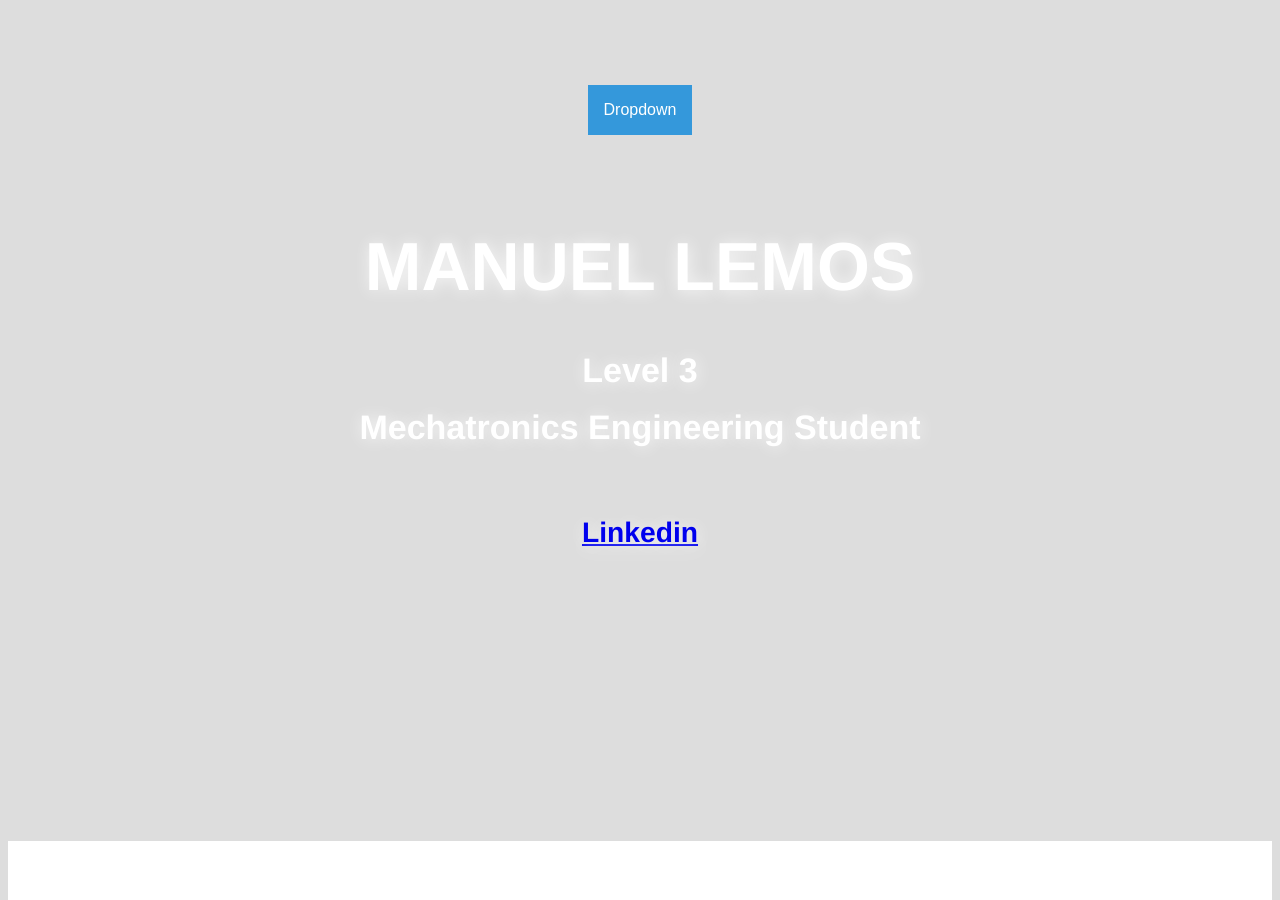
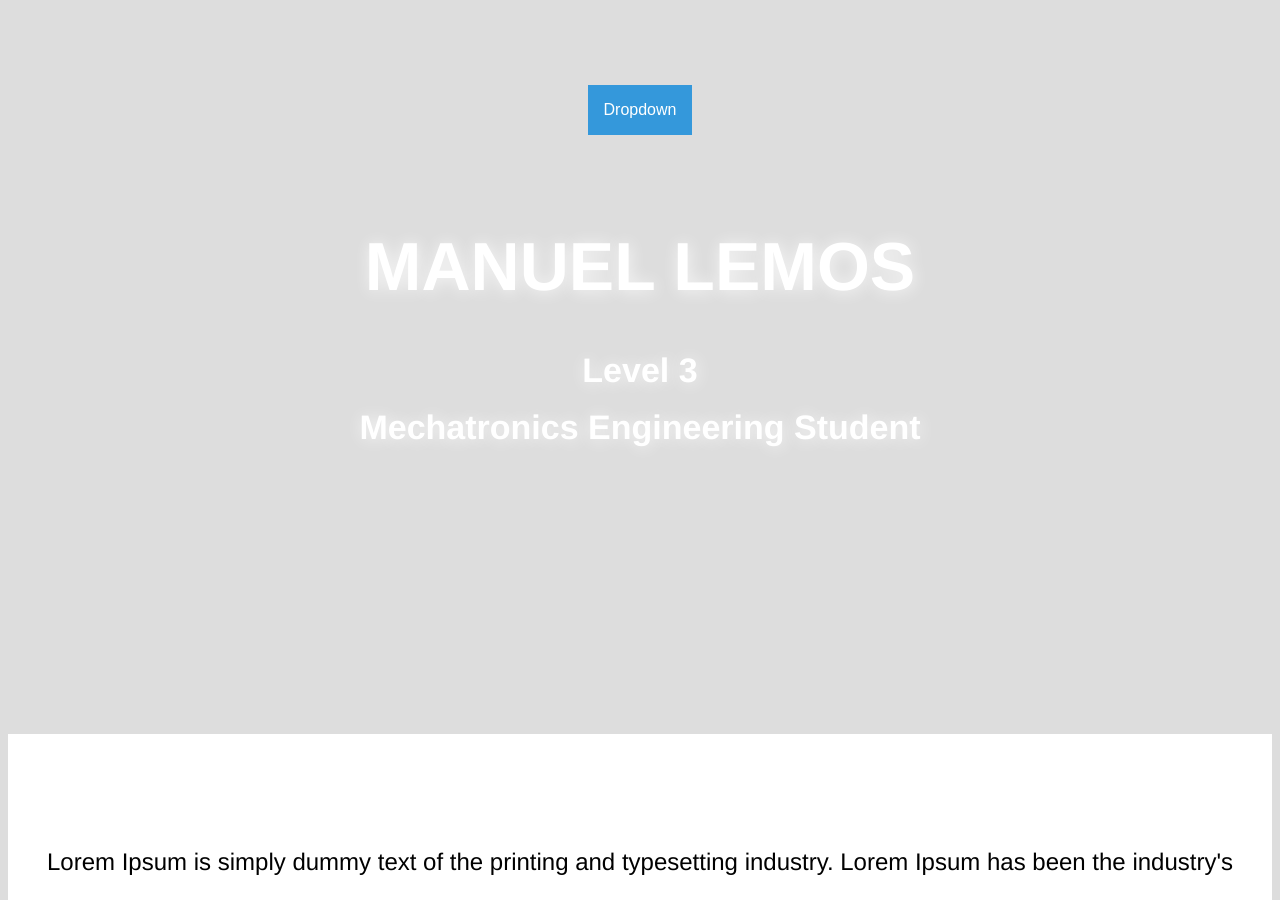
Before and after one commit to MannyLemos/MannyLemos.github.io, a Jekyll site: the page index.html, which Jekyll copies as it is, in a window 1280 px wide and 900 px high. Built offline with Jekyll 4.4.1, drawn with Linux system fonts in a browser that asks for light colours; nearby versions of some CDN libraries; a script that is not in the unit is left out.

Commit message:
Update index.html

```diff
--- a/index.html
+++ b/index.html
@@ -15,7 +15,6 @@
 	<br><br>
 	<h1>Manuel Lemos </h1>
 	<h4>Level 3<br>Mechatronics Engineering Student</h4>
-	<h5><a href="https://www.linkedin.com/in/manuel-lemos-31a821170/">Linkedin</a></h5>
 </body>
 <head>
 	<meta charset="utf-8">
```
